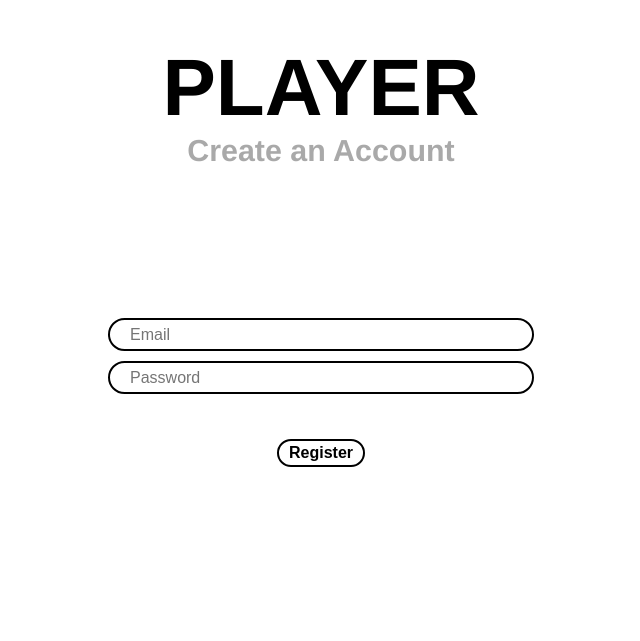
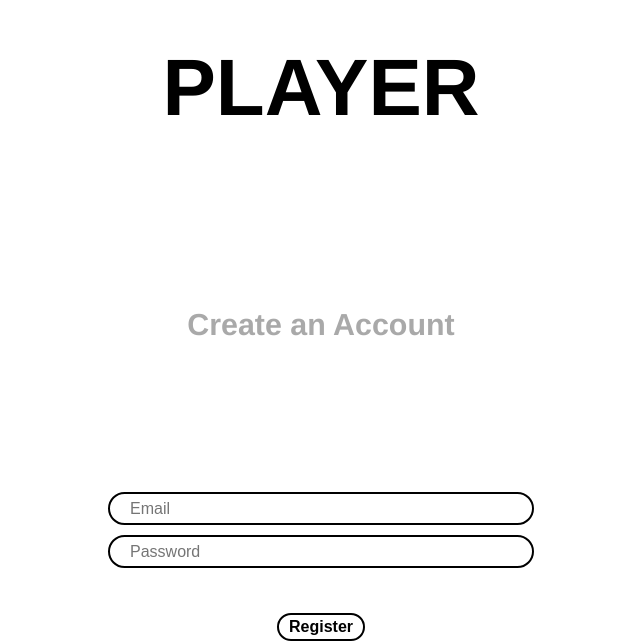
Before and after one commit to sabacherli/tennis-courts, a Vue app: page /player in a window 1280 px wide. Shown: the part 172-813 px from the top of the page, without its empty margins (319-959 px from the left). Built offline with nearby package versions, Linux system fonts and the light colour scheme.

Commit message:
5 - Add Firebase

```diff
--- a/src/App.vue
+++ b/src/App.vue
@@ -31,6 +31,7 @@ button:hover {
 button:active {
   cursor: pointer;
   box-shadow: 0px 0px 1px rgba(0,0,0,0.4);
+
 }
 input {
   height: 25px;
--- a/src/views/Owner.vue
+++ b/src/views/Owner.vue
@@ -33,8 +33,8 @@ export default {
 
 <style lang="css" scoped>
 h1 {
-  position: fixed;
-  top: 20%;
+  position: relative;
+  top: 160px;
   left: 50%;
   transform: translateX(-50%);
   font-size: 5em;
--- a/src/views/Player.vue
+++ b/src/views/Player.vue
@@ -33,8 +33,8 @@ export default {
 
 <style lang="css" scoped>
 h1 {
-  position: fixed;
-  top: 20%;
+  position: relative;
+  top: 160px;
   left: 50%;
   transform: translateX(-50%);
   font-size: 5em;
--- a/src/views/Register.vue
+++ b/src/views/Register.vue
@@ -25,8 +25,8 @@ export default {
 
 <style lang="css" scoped>
 h1 {
-  position: fixed;
-  top: 20%;
+  position: relative;
+  top: 160px;
   left: 50%;
   transform: translateX(-50%);
   font-size: 5em;
```
Also changed, not shown: firestore.indexes.json (added, +26 -0 lines), src/database.js (added, +35 -0 lines), firebase.json (added), public/manifest.json, 2 other files (tests, documents, lock files or other folders).
